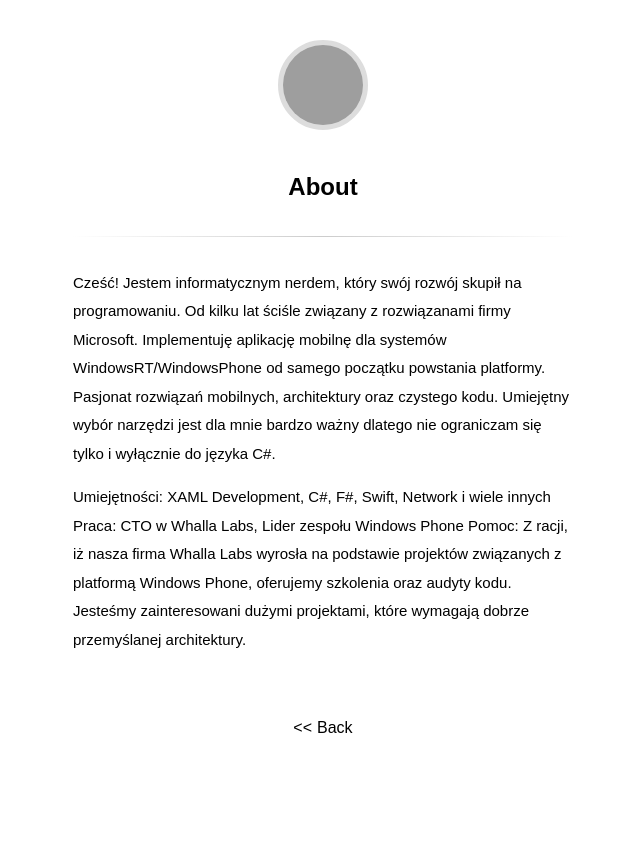
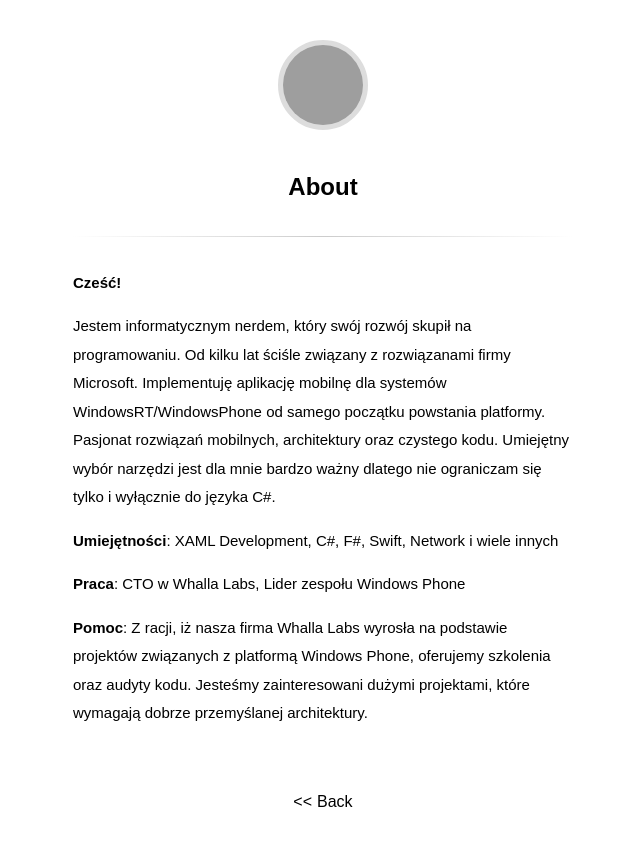
Before and after one commit to karolszmaj/karolszmaj.github.com, a Jekyll site: the page built from about.md, in a window 1280 px wide, cut to the strip 0-846 px from the top of the page. Shown: the whole strip, without its empty margins (317-957 px from the left). Built offline with Jekyll 4.4.1, drawn with Linux system fonts in a browser that asks for light colours; some web fonts are replaced; part of the change alters nothing that is shown; grey boxes are pictures that could not be loaded.

```diff
--- a/about.md
+++ b/about.md
@@ -2,10 +2,13 @@
 layout: page
 title: About
 ---
-Cześć!
+**Cześć!**
+
 Jestem informatycznym nerdem, który swój rozwój skupił na programowaniu. Od kilku lat ściśle związany z rozwiązanami firmy Microsoft. Implementuję aplikację mobilnę dla systemów WindowsRT/WindowsPhone od samego początku powstania platformy.
 Pasjonat rozwiązań mobilnych, architektury oraz czystego kodu. Umiejętny wybór narzędzi jest dla mnie bardzo ważny dlatego nie ograniczam się tylko i wyłącznie do języka C#.
 
-Umiejętności: XAML Development, C#, F#, Swift, Network i wiele innych
-Praca: CTO w Whalla Labs, Lider zespołu Windows Phone
-Pomoc: Z racji, iż nasza firma Whalla Labs wyrosła na podstawie projektów związanych z platformą Windows Phone, oferujemy szkolenia oraz audyty kodu. Jesteśmy zainteresowani dużymi projektami, które wymagają dobrze przemyślanej architektury.
+**Umiejętności**: XAML Development, C#, F#, Swift, Network i wiele innych
+
+**Praca**: CTO w Whalla Labs, Lider zespołu Windows Phone
+
+**Pomoc**: Z racji, iż nasza firma Whalla Labs wyrosła na podstawie projektów związanych z platformą Windows Phone, oferujemy szkolenia oraz audyty kodu. Jesteśmy zainteresowani dużymi projektami, które wymagają dobrze przemyślanej architektury.
```
